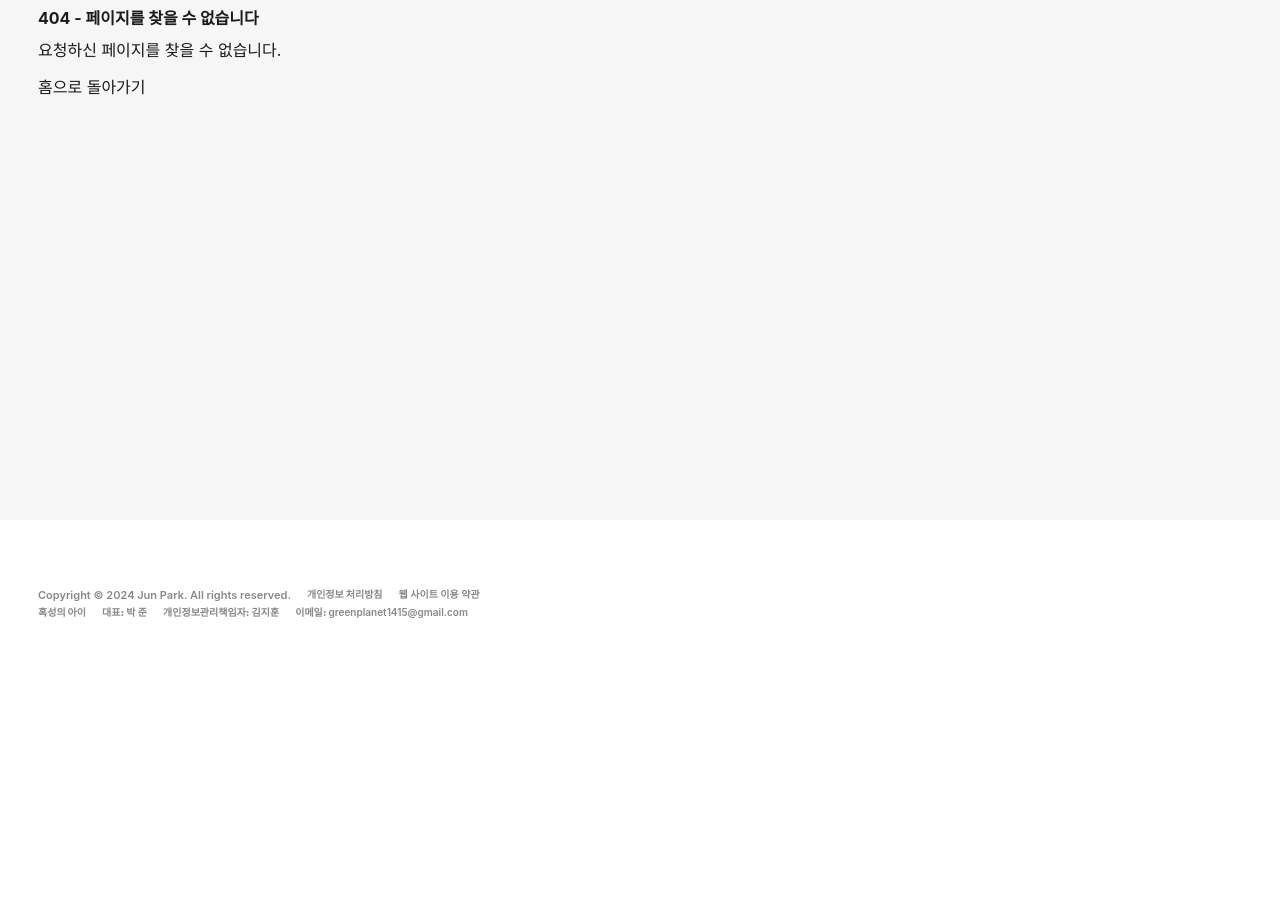
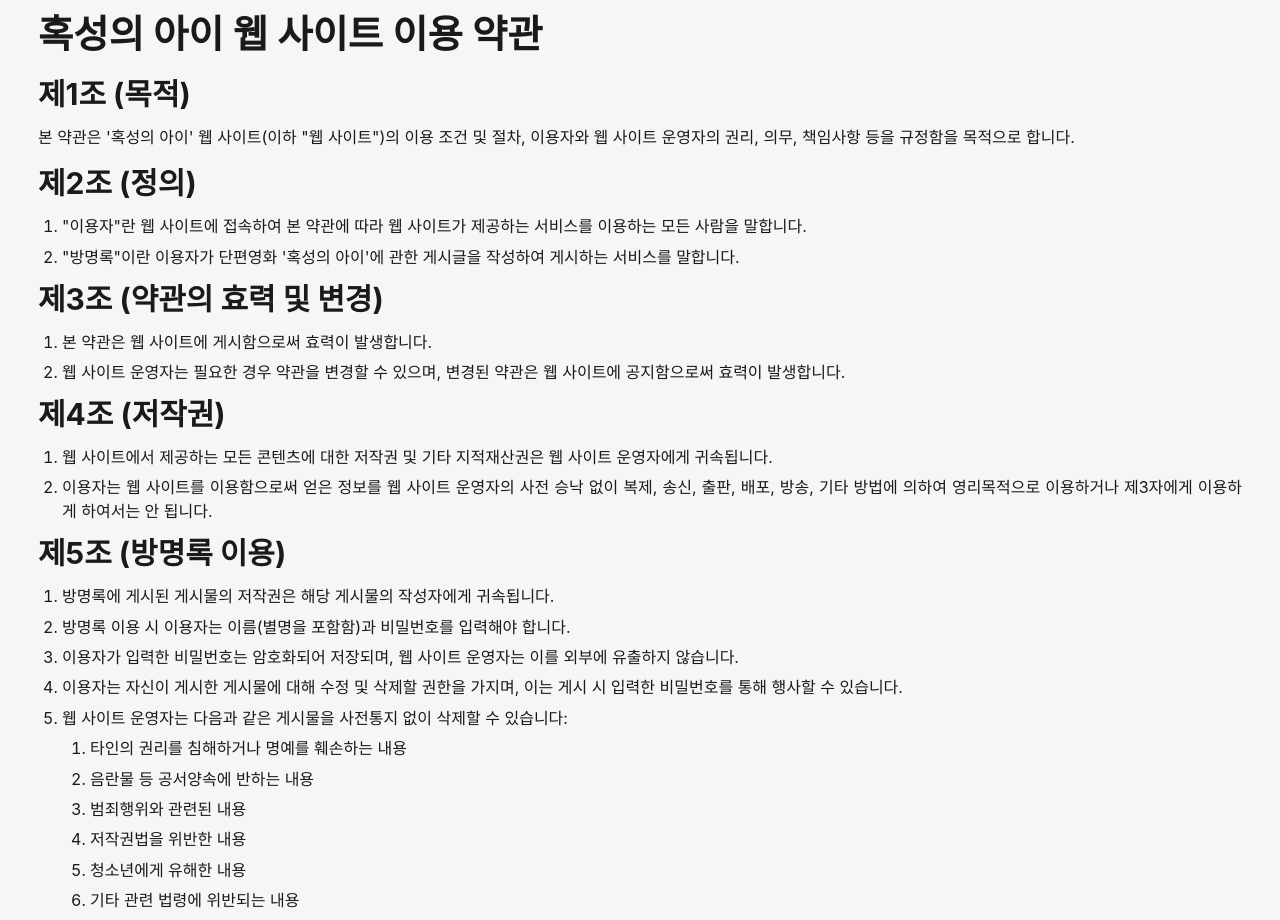
Before and after one commit to jihun-io/grnplnt, a Next.js app: page /terms-and-conditions in a window 1280 px wide. Before the commit this address had no page. Shown: the part 160-1080 px from the top of the page. Before the commit the page ends 800 px from the top, so only its background shows below. Built offline with nearby package versions, Linux system fonts and the light colour scheme; a web font is replaced by a local one.

Commit message:
이용 약관 추가

```diff
--- /dev/null
+++ b/src/app/terms-and-conditions/page.js
@@ -0,0 +1,142 @@
+import styles from "@/styles/privacy.module.css";
+import { generateMetadata } from "/utils/metadata";
+
+const title = "웹 사이트 이용 약관 - 혹성의 아이";
+const description =
+  "본 약관은 &#39;혹성의 아이&#39; 웹 사이트(이하 &quot;웹 사이트&quot;)의 이용 조건 및 절차, 이용자와 웹 사이트 운영자의 권리, 의무, 책임사항 등을 규정함을 목적으로 합니다.";
+
+export const metadata = generateMetadata(title, description);
+
+export default function terms() {
+  return (
+    <main className={styles.privacy}>
+      <h2>혹성의 아이 웹 사이트 이용 약관</h2>
+      <h3>제1조 (목적)</h3>
+      <p>
+        본 약관은 '혹성의 아이' 웹 사이트(이하 "웹 사이트")의 이용 조건 및 절차,
+        이용자와 웹 사이트 운영자의 권리, 의무, 책임사항 등을 규정함을 목적으로
+        합니다.
+      </p>
+      <h3>제2조 (정의)</h3>
+      <ol>
+        <li>
+          "이용자"란 웹 사이트에 접속하여 본 약관에 따라 웹 사이트가 제공하는
+          서비스를 이용하는 모든 사람을 말합니다.
+        </li>
+        <li>
+          "방명록"이란 이용자가 단편영화 '혹성의 아이'에 관한 게시글을 작성하여
+          게시하는 서비스를 말합니다.
+        </li>
+      </ol>
+      <h3>제3조 (약관의 효력 및 변경)</h3>
+      <ol>
+        <li>본 약관은 웹 사이트에 게시함으로써 효력이 발생합니다.</li>
+        <li>
+          웹 사이트 운영자는 필요한 경우 약관을 변경할 수 있으며, 변경된 약관은
+          웹 사이트에 공지함으로써 효력이 발생합니다.
+        </li>
+      </ol>
+      <h3>제4조 (저작권)</h3>
+      <ol>
+        <li>
+          웹 사이트에서 제공하는 모든 콘텐츠에 대한 저작권 및 기타 지적재산권은
+          웹 사이트 운영자에게 귀속됩니다.
+        </li>
+        <li>
+          이용자는 웹 사이트를 이용함으로써 얻은 정보를 웹 사이트 운영자의 사전
+          승낙 없이 복제, 송신, 출판, 배포, 방송, 기타 방법에 의하여
+          영리목적으로 이용하거나 제3자에게 이용하게 하여서는 안 됩니다.
+        </li>
+      </ol>
+      <h3>제5조 (방명록 이용)</h3>
+      <ol>
+        <li>
+          방명록에 게시된 게시물의 저작권은 해당 게시물의 작성자에게 귀속됩니다.
+        </li>
+        <li>
+          방명록 이용 시 이용자는 이름(별명을 포함함)과 비밀번호를 입력해야
+          합니다.
+        </li>
+        <li>
+          이용자가 입력한 비밀번호는 암호화되어 저장되며, 웹 사이트 운영자는
+          이를 외부에 유출하지 않습니다.
+        </li>
+        <li>
+          이용자는 자신이 게시한 게시물에 대해 수정 및 삭제할 권한을 가지며,
+          이는 게시 시 입력한 비밀번호를 통해 행사할 수 있습니다.
+        </li>
+        <li>
+          웹 사이트 운영자는 다음과 같은 게시물을 사전통지 없이 삭제할 수
+          있습니다:
+          <ol>
+            <li>타인의 권리를 침해하거나 명예를 훼손하는 내용 </li>
+            <li>음란물 등 공서양속에 반하는 내용 </li>
+            <li>범죄행위와 관련된 내용 </li>
+            <li>저작권법을 위반한 내용 </li>
+            <li>청소년에게 유해한 내용 </li>
+            <li>기타 관련 법령에 위반되는 내용</li>
+          </ol>
+        </li>
+        <li>
+          제5항에 해당하는 게시물을 게시한 이용자는 관련 법령에 따라 처벌받을 수
+          있습니다.
+        </li>
+      </ol>
+      <h3>제6조 (개인정보보호)</h3>
+      <ol>
+        <li>
+          웹 사이트 운영자는 이용자의 개인정보를 보호하기 위해 최선을 다합니다.
+        </li>
+        <li>
+          방명록 이용 시 수집된 이름과 비밀번호는 방명록 서비스 제공 목적으로만
+          사용되며, 기타 용도로 사용되지 않습니다.
+        </li>
+        <li>
+          이용자의 비밀번호는 암호화되어 저장되며, 웹 사이트 운영자를 포함한
+          누구도 이를 열람할 수 없습니다.
+        </li>
+      </ol>
+      <h3>제7조 (청소년 보호)</h3>
+      <ol>
+        <li>
+          웹 사이트 운영자는 청소년이 안전하게 인터넷을 이용할 수 있는 환경을
+          조성하기 위해 노력합니다.
+        </li>
+        <li>
+          웹 사이트에서는 청소년에게 유해한 콘텐츠를 게시하지 않으며, 모든
+          이용자가 청소년 유해 콘텐츠를 게시하는 것을 금지합니다.
+        </li>
+        <li>
+          청소년 유해 콘텐츠가 발견될 경우, 웹 사이트 운영자는 해당 콘텐츠를
+          즉시 삭제하고 필요한 조치를 취할 수 있습니다.
+        </li>
+        <li>
+          이용자는 청소년에게 유해한 내용이 포함된 게시물을 발견할 경우 즉시 홈
+          페이지 운영자에게 신고해야 합니다.
+        </li>
+        <li>
+          웹 사이트 운영자는 청소년 보호와 관련된 법령을 준수하며, 필요한 경우
+          관련 기관과 협력하여 청소년 보호에 만전을 기합니다.
+        </li>
+      </ol>
+      <h3>제8조 (책임제한)</h3>
+      <ol>
+        <li>
+          웹 사이트 운영자는 천재지변 또는 이에 준하는 불가항력으로 인하여
+          서비스를 제공할 수 없는 경우에는 서비스 제공에 관한 책임이 면제됩니다.
+        </li>
+        <li>
+          웹 사이트 운영자는 이용자의 귀책사유로 인한 서비스 이용의 장애에
+          대하여 책임을 지지 않습니다.
+        </li>
+      </ol>
+      <h3>제9조 (준거법 및 관할법원)</h3>
+      <p>
+        본 약관과 관련된 법적 분쟁이 발생할 경우, 대한민국 법을 준거법으로 하며,
+        관할법원은 웹 사이트 운영자의 주소지를 관할하는 법원으로 합니다.
+      </p>
+      <h3>부칙</h3>
+      <p>본 약관은 2024년 8월 31일부터 적용됩니다.</p>
+    </main>
+  );
+}
--- a/src/components/footer.js
+++ b/src/components/footer.js
@@ -12,7 +12,7 @@ export default function Footer() {
             </Link>
           </li>
           <li>
-            <Link href="/terms" className="terms">
+            <Link href="/terms-and-conditions" className="terms-and-conditions">
               웹 사이트 이용 약관
             </Link>
           </li>
```
